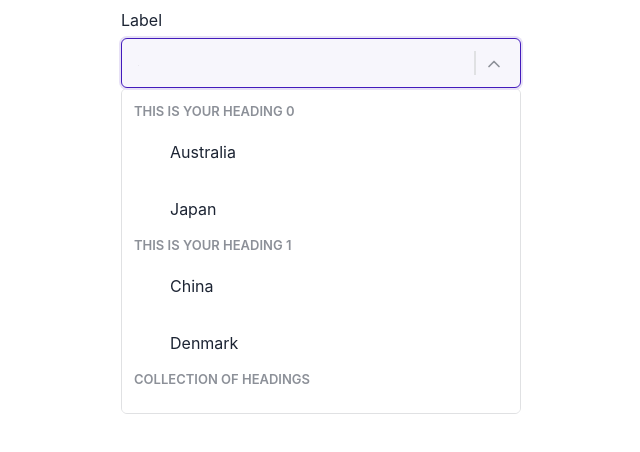
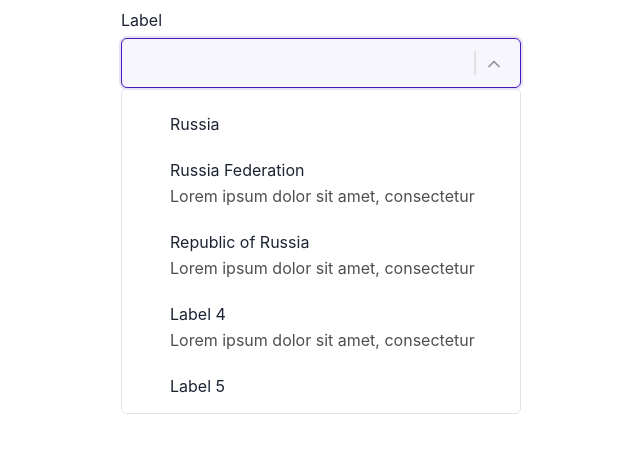
Before and after one commit to shivam-cedcoss/training, a React (Create React App) app: page / in a window 1280 px wide. Both pictures are taken after a click on the element 620 px from the left and 63 px from the top of the page. Shown: the top 452 px of the page, without its empty margins (319-959 px from the left). Built offline with nearby package versions, Linux system fonts and the light colour scheme.

Commit message:
commit-2

```diff
--- a/src/App.tsx
+++ b/src/App.tsx
@@ -1,8 +1,6 @@
-import './App.css';
 import SelectBox from './components/SelectBox';
-
 function App() {
-  const options1 = [
+  const options = [
     { value: "1", label: "Russia" },
     { value: "2", label: "Russia Federation", description: "Lorem ipsum dolor sit amet, consectetur" },
     { value: "3", label: "Republic of Russia", description: "Lorem ipsum dolor sit amet, consectetur" },
@@ -12,37 +10,72 @@ function App() {
     { value: "7", label: "Label 7" },
     { value: "8", label: "Label 8" }
   ]
-  const options = [
+
+  const options1 = [
     {
-      value: "0",
-      label: "This is your Heading 0",
-      group: [
-        { value: "0.1", label: "Australia" },
-        { value: "0.2", label: "Japan" },
-      ],
+      "value": "0",
+      "label": "This is your Heading 0",
+      "group": [
+        {
+          "value": "0.1",
+          "label": "Option 0.1"
+        },
+        {
+          "value": "0.2",
+          "label": "Option 0.2"
+        }
+      ]
     },
     {
-      value: "1.0",
-      label: "This is your Heading 1",
-      group: [
-        { value: "1.1", label: "China" },
-        { value: "1.2", label: "Denmark" },
-      ],
+      "value": "1.0",
+      "label": "This is your Heading 1",
+      "group": [
+        {
+          "value": "1.1",
+          "label": "Option 1.1"
+        },
+        {
+          "value": "1.2",
+          "label": "Option 1.2"
+        }
+      ]
     },
     {
-      value: "2.0",
-      label: "Collection Of headings",
-      group: [
-        { value: "2", label: "India" },
-        { value: "3", label: "Albania" },
-        { value: "4", label: "Algeria" },
-        { value: "5", label: "Bolivia" },
-        { value: "6", label: "Brazil" },
-        { value: "7", label: "Costa Rica" },
-        { value: "8", label: "Egypt" },
-      ],
-    },
-  ];
+      "value": "2.0",
+      "label": "Collection Of headings",
+      "group": [
+        {
+          "value": "2",
+          "label": "Option2"
+        },
+        {
+          "value": "3",
+          "label": "Option3"
+        },
+        {
+          "value": "4",
+          "label": "Option4"
+        },
+        {
+          "value": "5",
+          "label": "Option5"
+        },
+        {
+          "value": "6",
+          "label": "Option6"
+        },
+        {
+          "value": "7",
+          "label": "Option7"
+        },
+        {
+          "value": "8",
+          "label": "Option8"
+        }
+      ]
+    }
+  ]
+
   return (
     <div className="App">
       <SelectBox
@@ -52,7 +85,7 @@ function App() {
         multi={true}
         searchable={true}
         cleareable={true}
-        groupData={true}
+        groupData={false}
         disable={true}
       />
     </div>
--- a/src/App.css
+++ b/src/assests/CommonStyles/Style.css
@@ -145,235 +145,3 @@
   --radius-rounded-6: 0.6rem;
   --radius-rounded-8: 0.8rem;
 }
-
-svg,
-button {
-  cursor: pointer;
-}
-
-.App {
-  max-width: 400px;
-  margin: 0 auto;
-  padding: 10px;
-}
-.inte-select-box {
-  display: flex;
-  flex-direction: column;
-}
-
-.inte-select-box__label {
-  font-weight: 400;
-  font-size: 16px;
-  line-height: 20px;
-  margin-bottom: 8px;
-  color: var(--inte-G800);
-}
-
-.inte-select-box__body {
-  display: flex;
-  flex-direction: row;
-  justify-content: space-between;
-  align-items: center;
-  padding: 12px 16px;
-  gap: 8px;
-  border: 1px solid var(--inte-G40);
-  border-radius: 6px;
-  position: relative;
-  cursor: default;
-}
-
-.inte-select-box__body--focus {
-  background: var(--inte-P20);
-  border: 1px solid var(--inte-P900);
-  box-shadow: 0px 0px 0px 2px var(--inte-P40);
-}
-
-.inte-select-box__textarea {
-  flex: 1 1 0%;
-  overflow: hidden;
-  display: flex;
-  align-items: center;
-  flex-wrap: wrap;
-  gap: 8px;
-  position: relative;
-}
-
-.inte-select-box__input-wrapper {
-  flex: 1 1 auto;
-  min-width: 2px;
-}
-
-.inte-select-box__input {
-  min-width: 1px;
-  border: none;
-  width: min-content;
-  padding: 0;
-  outline: 0;
-  font-weight: 400;
-  font-size: 16px;
-  line-height: 20px;
-  color: var(--inte-G800);
-  background: transparent;
-}
-
-.inte-select-box--selected-val {
-  font-weight: 400;
-  font-size: 16px;
-  line-height: 20px;
-  color: var(--inte-G800);
-}
-
-.inte-select-box__controls {
-  display: flex;
-  flex-direction: row;
-  justify-content: center;
-  align-items: center;
-  gap: 8px;
-}
-
-.inte-select-box__helperText {
-  margin-top: 8px;
-  display: flex;
-  justify-content: flex-start;
-  align-items: center;
-  gap: 8px;
-}
-
-.inte-select-box__helperText p {
-  font-weight: 400;
-  font-size: 16px;
-  line-height: 20px;
-  color: var(--inte-G300);
-  margin: 0;
-}
-
-.line {
-  height: 22px;
-  border: 0.5px solid var(--inte-G40);
-  margin-left: 2px;
-}
-
-.inte-select-box__dropdown-card {
-  display: flex;
-  flex-direction: column;
-  align-items: flex-start;
-  padding: 12px;
-  background: var(--inte-G0);
-  border: 1px solid var(--inte-G40);
-  border-radius: 6px;
-  max-height: 300px;
-  overflow: auto;
-}
-.inte-select-box__dropdown-group-card {
-  padding: 12px;
-  background: var(--inte-G0);
-  border: 1px solid var(--inte-G40);
-  border-radius: 6px;
-  max-height: 300px;
-  overflow: auto;
-}
-
-.inte-select-box__dropdown-card__item {
-  padding: 12px 8px;
-  display: flex;
-  flex-direction: row;
-  align-items: flex-start;
-  gap: 8px;
-  border-radius: 6px;
-  align-self: stretch;
-}
-
-.inte-select-box__dropdown-card__item:hover {
-  background: var(--inte-P20);
-}
-
-.inte-select-box__dropdown-card__item--active {
-  background: var(--inte-P30) !important;
-}
-
-.inte-select-box__dropdown-card__item--label-desc {
-  display: flex;
-  flex-direction: column;
-  justify-content: center;
-  align-items: flex-start;
-  gap: 4px;
-}
-
-.inte-select-box__dropdown-card__item--label-desc > p {
-  font-weight: 400;
-  font-size: 16px;
-  line-height: 22px;
-  color: var(--inte-G800);
-  padding: 0;
-  margin: 0;
-}
-
-.inte-select-box__dropdown-card__item--label-desc > p:nth-child(2) {
-  color: var(--inte-G450);
-}
-
-/* tag css */
-.inte-tag {
-  display: flex;
-  flex-direction: row;
-  align-items: center;
-  justify-content: space-between;
-  padding: 2px 8px;
-  gap: 4px;
-  background: var(--inte-G40);
-  border-radius: 4px;
-  font-size: 14px;
-  line-height: 16px;
-  overflow: hidden;
-}
-
-ul {
-  margin: 0;
-  padding: 0;
-}
-
-h3 {
-  padding: 0;
-  margin: 0;
-}
-
-li {
-  list-style: none;
-}
-
-.inte-select-box__Heading {
-  font-weight: 600;
-  font-size: 13px;
-  line-height: 20px;
-  text-transform: uppercase;
-  color: var(--inte-G90) !important;
-  cursor: default;
-}
-
-.inte-select__list {
-  display: flex;
-  flex-direction: column;
-  align-items: flex-start;
-  gap: 8px;
-}
-
-.inte-select__list > li {
-  cursor: pointer;
-  border-radius: 6px;
-  font-weight: 400;
-  font-size: 16px;
-  line-height: 22px;
-  color: var(--inte-G800);
-  align-self: stretch;
-}
-
-.inte-select__list > li:hover {
-  background-color: var(--inte-P20);
-}
-
-.inte__text--label {
-  font-weight: 400;
-  font-size: 16px;
-  line-height: 22px;
-  color: var(--inte-G800);
-}
--- /dev/null
+++ b/src/components/Select.css
@@ -0,0 +1,238 @@
+svg,
+button {
+  cursor: pointer;
+}
+
+.App {
+  max-width: 400px;
+  margin: 0 auto;
+  padding: 10px;
+}
+.inte-select-box {
+  display: flex;
+  flex-direction: column;
+}
+
+.inte-select-box__label {
+  font-weight: 400;
+  font-size: 16px;
+  line-height: 20px;
+  margin-bottom: 8px;
+  color: var(--inte-G800);
+}
+
+.inte-select-box__body {
+  display: flex;
+  flex-direction: row;
+  justify-content: space-between;
+  align-items: center;
+  padding: 12px 16px;
+  gap: 8px;
+  border: 1px solid var(--inte-G40);
+  border-radius: 6px;
+  position: relative;
+  cursor: default;
+}
+
+.inte-select-box__body--focus {
+  background: var(--inte-P20);
+  border: 1px solid var(--inte-P900);
+  box-shadow: 0px 0px 0px 2px var(--inte-P40);
+}
+
+.inte-select-box__textarea {
+  flex: 1 1 0%;
+  overflow: hidden;
+  display: flex;
+  align-items: center;
+  flex-wrap: wrap;
+  gap: 8px;
+  position: relative;
+}
+
+.inte-select-box__input-wrapper {
+  flex: 1 1 auto;
+  min-width: 2px;
+}
+
+.inte-select-box__input {
+  min-width: 1px;
+  border: none;
+  width: min-content;
+  padding: 0;
+  outline: 0;
+  font-weight: 400;
+  font-size: 16px;
+  line-height: 20px;
+  color: var(--inte-G800);
+  background: transparent;
+}
+
+.inte-select-box--selected-val {
+  font-weight: 400;
+  font-size: 16px;
+  line-height: 20px;
+  color: var(--inte-G800);
+}
+
+.inte-select-box__controls {
+  display: flex;
+  flex-direction: row;
+  justify-content: center;
+  align-items: center;
+  gap: 8px;
+}
+
+.inte-select-box__helperText {
+  margin-top: 8px;
+  display: flex;
+  justify-content: flex-start;
+  align-items: center;
+  gap: 8px;
+}
+
+.inte-select-box__helperText p {
+  font-weight: 400;
+  font-size: 16px;
+  line-height: 20px;
+  color: var(--inte-G300);
+  margin: 0;
+}
+
+.line {
+  height: 22px;
+  border: 0.5px solid var(--inte-G40);
+  margin-left: 2px;
+}
+
+.inte-select-box__dropdown-card {
+  display: flex;
+  flex-direction: column;
+  align-items: flex-start;
+  padding: 12px;
+  background: var(--inte-G0);
+  border: 1px solid var(--inte-G40);
+  border-radius: 6px;
+  max-height: 300px;
+  overflow: auto;
+  align-items: stretch;
+}
+.inte-select-box__dropdown-group-card {
+  padding: 12px;
+  background: var(--inte-G0);
+  border: 1px solid var(--inte-G40);
+  border-radius: 6px;
+  max-height: 300px;
+  overflow: auto;
+}
+
+.inte-select-box__dropdown-card__item {
+  padding: 12px 8px;
+  display: flex;
+  flex-direction: row;
+  align-items: flex-start;
+  gap: 8px;
+  border-radius: 6px;
+  align-self: stretch;
+}
+
+.inte-select-box__dropdown-card__item:hover {
+  background: var(--inte-P20);
+}
+
+.inte-select-box__dropdown-card__item--active {
+  background: var(--inte-P30) !important;
+}
+
+.inte-select-box__dropdown-card__item--label-desc {
+  display: flex;
+  flex-direction: column;
+  justify-content: center;
+  align-items: flex-start;
+  gap: 4px;
+}
+
+.inte-select-box__dropdown-card__item--label-desc > p {
+  font-weight: 400;
+  font-size: 16px;
+  line-height: 22px;
+  color: var(--inte-G800);
+  padding: 0;
+  margin: 0;
+}
+
+.inte-select-box__dropdown-card__item--label-desc > p:nth-child(2) {
+  color: var(--inte-G450);
+}
+
+/* tag css */
+.inte-tag {
+  display: flex;
+  flex-direction: row;
+  align-items: center;
+  justify-content: space-between;
+  padding: 2px 8px;
+  gap: 4px;
+  background: var(--inte-G40);
+  border-radius: 4px;
+  font-size: 14px;
+  line-height: 16px;
+  overflow: hidden;
+}
+
+ul {
+  margin: 0;
+  padding: 0;
+}
+
+h3 {
+  padding: 0;
+  margin: 0;
+}
+
+li {
+  list-style: none;
+}
+
+.inte-select-box__Heading {
+  font-weight: 600;
+  font-size: 13px;
+  line-height: 20px;
+  text-transform: uppercase;
+  color: var(--inte-G90) !important;
+  cursor: default;
+}
+
+.inte-select__list {
+  display: flex;
+  flex-direction: column;
+  align-items: flex-start;
+  gap: 8px;
+}
+
+.inte-select__list > li {
+  cursor: pointer;
+  border-radius: 6px;
+  font-weight: 400;
+  font-size: 16px;
+  line-height: 22px;
+  color: var(--inte-G800);
+  align-self: stretch;
+}
+
+.inte-select__list > li:hover {
+  background-color: var(--inte-P20);
+}
+
+.inte__text--label {
+  font-weight: 400;
+  font-size: 16px;
+  line-height: 22px;
+  color: var(--inte-G800);
+}
+
+.inte-select-box_no-options {
+  font-size: 16px;
+  text-align: center;
+  color: rgb(102, 102, 102);
+}
--- a/src/components/SelectBox.tsx
+++ b/src/components/SelectBox.tsx
@@ -1,5 +1,7 @@
-import React, { useEffect, useRef, useState } from 'react'
-import { svgs } from './assetsArray'
+import React, { useEffect, useRef, useState } from 'react';
+import './Select.css';
+import '../assests/CommonStyles/Style.css';
+import { svgs } from '../assests/icons/assetsArray'
 import Tag from './Tag';
 
 interface SelectI {
@@ -47,7 +49,7 @@ const SelectBox = ({ helperText, label, options, multi, searchable, groupData, d
   const selectDropdownCard = (opts = options) => {
     return <ul className='inte-select-box__dropdown-card'>
       {
-        opts?.map((item, index) => {
+        opts?.length !== 0 ? opts?.map((item, index) => {
           const visible = selectedOptions.includes(`${item.label}.${item.value}.${index}`) ? true : false
           return <li key={`${item.label}.${item.value}.${index}`} className={`inte-select-box__dropdown-card__item ${visible ? 'inte-select-box__dropdown-card__item--active' : ''}`} onClick={() => dropdownItemClickHandler(item, index)}>
             <span style={{ visibility: visible ? 'visible' : 'hidden' }}>{svgs.check}</span>
@@ -59,7 +61,7 @@ const SelectBox = ({ helperText, label, options, multi, searchable, groupData, d
             </div>
           </li>
         }
-        )
+        ) : <li className='inte-select-box_no-options'>No Options Found!</li>
       }
     </ul>
   }
@@ -68,7 +70,6 @@ const SelectBox = ({ helperText, label, options, multi, searchable, groupData, d
     return <ul className='inte-select-box__dropdown-group-card'>
       {
         opts?.map((item, index) => {
-          // console.log(item)
           return <li key={`${item.label}.${item.value}.${index}`}>
             <ul className="inte-select__list">
               <h3 className="inte-select-box__Heading">{item.label}</h3>
@@ -76,7 +77,8 @@ const SelectBox = ({ helperText, label, options, multi, searchable, groupData, d
                 const visible = selectedOptions.includes(`${i.label}.${i.value}.${index}`) ? true : false
                 return (
                   <li key={index} className={`inte-select-box__dropdown-card__item ${visible ? 'inte-select-box__dropdown-card__item--active' : ''}`} onClick={() => dropdownItemClickHandler(i, index)}>
-                    <span className="inte-select-box__dropdown-check-icon" style={{ visibility: visible ? "visible" : "hidden" }}>{svgs.check}</span>
+                    {visible && <span className="inte-select-box__dropdown-check-icon" style={{ visibility: visible ? "visible" : "hidden" }}>{svgs.check}</span>}
+
                     <h3 className="inte__text--label">{i.label}</h3>
                   </li>
 
@@ -100,6 +102,7 @@ const SelectBox = ({ helperText, label, options, multi, searchable, groupData, d
     else if (!selectedOptions.length) {
       setDropdownActive(prev => !prev)
     }
+    inputRef.current?.focus();
   }
 
   const tagClickHandler = (data: string) => {
@@ -118,7 +121,6 @@ const SelectBox = ({ helperText, label, options, multi, searchable, groupData, d
         return item.label.toLowerCase().includes(inputValue.toLowerCase())
       })
       setOptionsToShow(newOpts)
-      console.log(newOpts)
     }
     else setOptionsToShow(options)
   }, [inputValue])
--- a/src/components/Tag.tsx
+++ b/src/components/Tag.tsx
@@ -1,5 +1,5 @@
 import React from 'react'
-import { svgs } from './assetsArray'
+import { svgs } from '../assests/icons/assetsArray'
 
 interface TagI {
   name:string;
```
Also changed, not shown: src/assests/icons/assetsArray.js (renamed from src/components/assetsArray.js).
